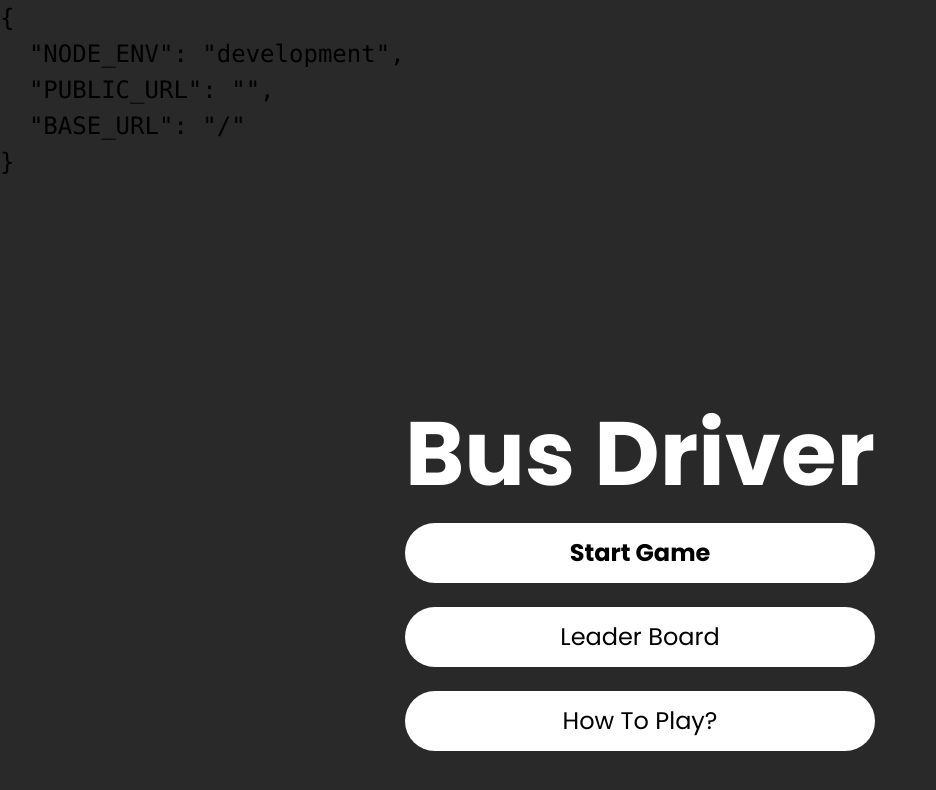
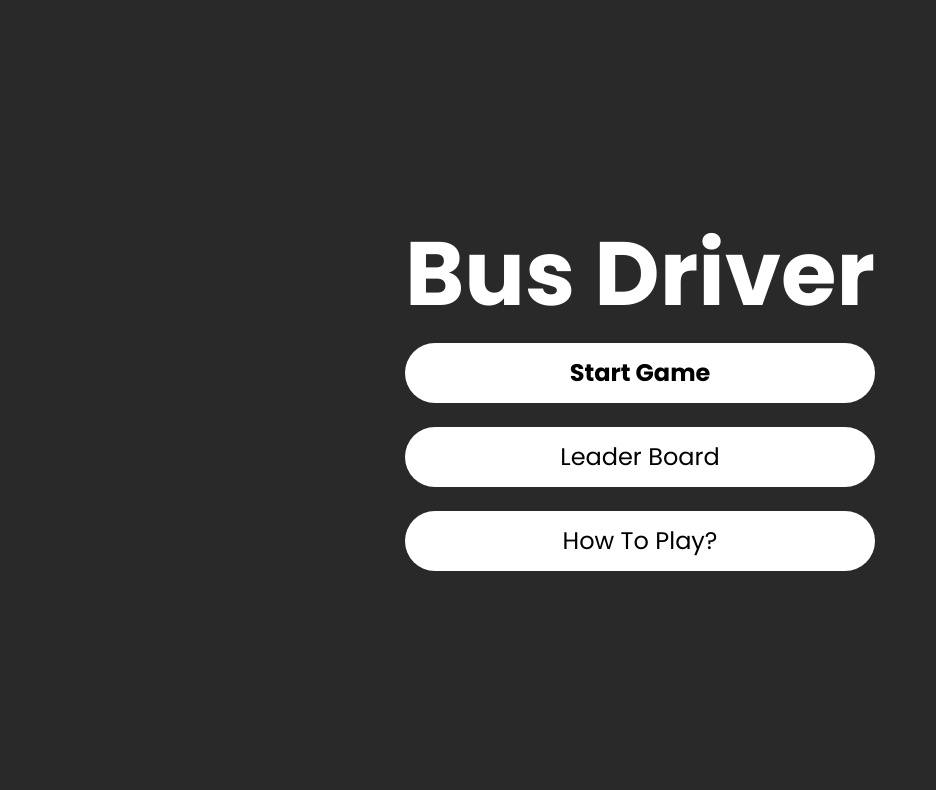
Before and after one commit to Emiltayeb/bus-driver, a React (Create React App) app: page / in a window 1280 px wide. Shown: the top 790 px of the page, without its empty margins (0-936 px from the left). Built offline with nearby package versions, Linux system fonts and the light colour scheme; no server answers.

Commit message:
reert to 4 levels

```diff
--- a/src/pages/opening-screen/index.tsx
+++ b/src/pages/opening-screen/index.tsx
@@ -17,9 +17,6 @@ const OpeningScreen = function () {
   // eslint-disable-next-line react-hooks/exhaustive-deps
  }, []);
  return (
-  <>
-   {/* How To Play Modal */}
-   <pre>{JSON.stringify(process.env, undefined, 2)}</pre>
   <AnimatedPage className={`container mx-auto px-4 ${classes.Root}`}>
    {/* Rest */}
    <h1 className="text-white font-bold text-4xl md:text-6xl">{gameDefaults.name}</h1>
@@ -35,7 +32,6 @@ const OpeningScreen = function () {
     How To Play?
    </button>
   </AnimatedPage>
-  </>
  );
 };
 
```
Lines whose indentation alone changed are shown as unchanged.
